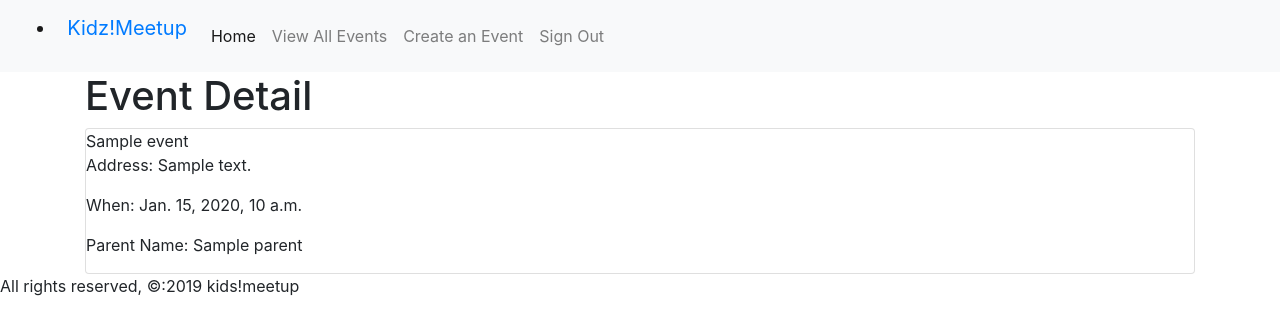
After one commit to themichellemcguire/kidsmeetup, a Django app: page /events/1/ in a window 1280 px wide. The commit adds this page. Shown: the top 335 px of the page. Run offline with Django 3.2, Linux system fonts and the light colour scheme; a user stored in the database is signed in; tables that the repository leaves empty hold one stand-in row (values such as "Sample post"); some libraries are stand-ins or nearby versions.

Commit message:
created event detail page

```diff
--- a/main_app/models.py
+++ b/main_app/models.py
@@ -49,8 +49,8 @@ class Event(models.Model):
     def __str__(self):
         return self.name
 
-    # def get_absolute_url(self):
-    #     return reverse('events_list',kwargs={'event_id':self.id})
+    def get_absolute_url(self):
+        return reverse('events_detail',kwargs={'pk':self.id})
 
 
 
--- /dev/null
+++ b/main_app/templates/main_app/event_detail.html
@@ -0,0 +1,27 @@
+{% extends 'base.html' %}
+
+{% block content %}
+
+        <h1>Event Detail</h1>
+
+
+
+        <div class="row">
+                <div class="col s6 col-offset-3">
+                  <div class="card">
+                    <div class="card-content">
+                      <span class="card-title">{{ event.name }}</span>
+                      <p>Address: {{ event.address }}</p>
+                      <p>When: {{event.date}}</p>
+                      <p>Parent Name: {{event.parent.name}}</p>
+                    </div>
+
+
+                  </div>
+                </div>
+              </div>
+
+
+
+
+{% endblock %}
--- a/main_app/templates/main_app/event_form.html
+++ b/main_app/templates/main_app/event_form.html
@@ -6,7 +6,7 @@
     {% else %}
         <h1>Create an Event</h1>
     {% endif %}
-    <form action="" method="POST" >
+    <form action="" method="post" >
         {%csrf_token%}
     <table>
 
--- a/main_app/templates/main_app/event_list.html
+++ b/main_app/templates/main_app/event_list.html
@@ -5,7 +5,7 @@
 
         <h1 >Event List</h1>
         {% for e in event_list %}
-        <a href="/">
+        <a href="{% url 'events_detail' e.id %}">
 <div class="card" style="border-radius: 20px;">
     <div class="card-content">
         <div class="card-header-blue">
--- a/main_app/urls.py
+++ b/main_app/urls.py
@@ -4,8 +4,8 @@ from . import views
 urlpatterns = [
     path('',views.home,name='home'),
     path('events/', views.EventList.as_view(),name='events_list'),
-    path('events/<int:pk'/,views.EventDetail)
-    path('events/create', views.EventCreate.as_view(),name='events_create'),
+    path('events/<int:pk>/',views.EventDetail.as_view(),name='events_detail'),
+    path('events/create/', views.EventCreate.as_view(),name='events_create'),
 
     path('accounts/', include('django.contrib.auth.urls')),
     path('accounts/signup', views.signup,name='signup' ),
--- a/main_app/views.py
+++ b/main_app/views.py
@@ -1,6 +1,6 @@
 from django.shortcuts import render,redirect
 from django.http import HttpResponse
-from django.views.generic import ListView
+from django.views.generic import ListView, DetailView
 from django.views.generic.edit import CreateView
 from .models import Event
 from django.contrib.auth import login
@@ -19,6 +19,9 @@ def home(request):
 class EventList(LoginRequiredMixin, ListView):
     model = Event
 
+class EventDetail(LoginRequiredMixin, DetailView):
+    model = Event
+
 
 class EventCreate(LoginRequiredMixin, CreateView):
     model = Event
@@ -28,7 +31,9 @@ class EventCreate(LoginRequiredMixin, CreateView):
         form.instance.user = self.request.user
         form.instance.parent=self.request.user.parent
         return super().form_valid(form)
-    success_url='/events/'
+
+    # success_url='/events/'
+
 
 
 
```
